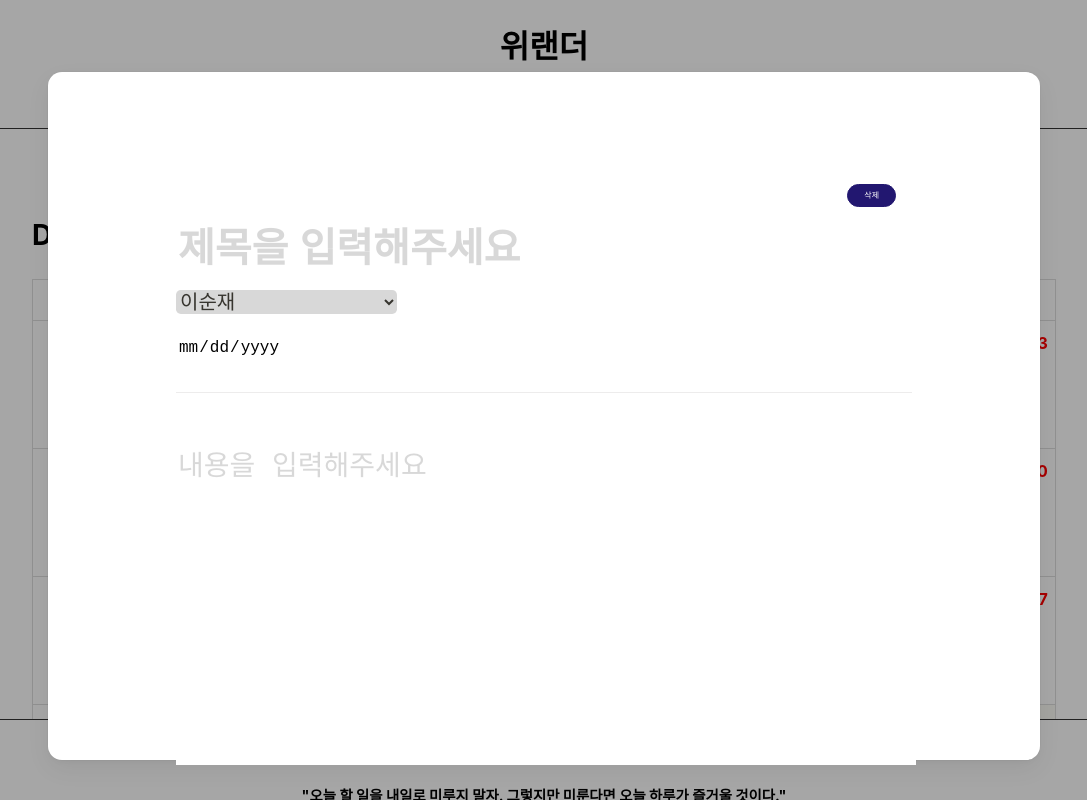
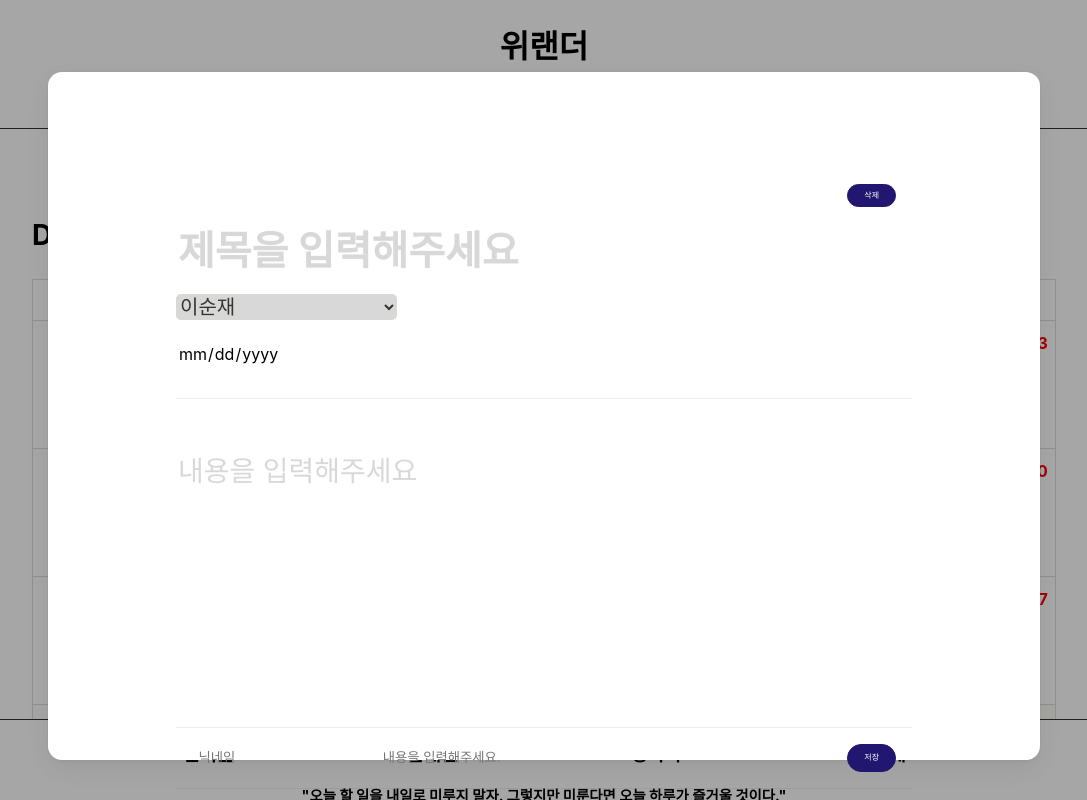
Before and after one commit to leesoonjae/calendar-pj, a React (Create React App) app: page / in a window 1280 px wide. Both pictures are taken after a click on the button "이벤트 추가". Shown: the top 800 px of the page, without its empty margins (96-1183 px from the left). Built offline with nearby package versions, Linux system fonts and the light colour scheme.

Commit message:
add z-index
- Header에 z-index 추가합니다

@Jeong hana

```diff
--- a/src/components/Header/Header.jsx
+++ b/src/components/Header/Header.jsx
@@ -10,6 +10,7 @@ const HeaderStyled = styled.div`
   height: 8rem;
   text-align: center;
   border-bottom: 1px solid #333;
+  z-index: 5;
 `;
 
 const Header = (props) => {
--- a/src/components/todo/TodoItem.jsx
+++ b/src/components/todo/TodoItem.jsx
@@ -110,7 +110,6 @@ const TodoItem = () => {
         value={todoContentValue}
         onChange={handleContentChange}
       ></TodoDescritionStyled>
-      {/* <Button onClick={handleOnClickSaveButton}>추가</Button> */}
     </>
   );
 };
@@ -137,6 +136,10 @@ const TodoDatePicker = styled.input`
     cursor: pointer;
     background: transparent;
   }
+  font-family: ui-sans-serif, -apple-system, BlinkMacSystemFont, "Segoe UI",
+    Helvetica, "Apple Color Emoji", Arial, sans-serif, "Segoe UI Emoji",
+    "Segoe UI Symbol";
+  -webkit-font-smoothing: auto;
 `;
 
 const TodoTitleStyled = styled.input`
@@ -159,11 +162,16 @@ const TodoTitleStyled = styled.input`
   .forcePlaceholder:after {
     content: attr(placeholder);
   }
+
+  font-family: ui-sans-serif, -apple-system, BlinkMacSystemFont, "Segoe UI",
+    Helvetica, "Apple Color Emoji", Arial, sans-serif, "Segoe UI Emoji",
+    "Segoe UI Symbol";
+  -webkit-font-smoothing: auto;
 `;
 
 const TodoDescritionStyled = styled.textarea`
   width: 100%;
-  height: 20rem;
+  height: 15rem;
   margin-top: 3rem;
   font-size: 28px;
   font-weight: 500;
@@ -175,6 +183,11 @@ const TodoDescritionStyled = styled.textarea`
   &:focus {
     outline: none;
   }
+
+  font-family: ui-sans-serif, -apple-system, BlinkMacSystemFont, "Segoe UI",
+    Helvetica, "Apple Color Emoji", Arial, sans-serif, "Segoe UI Emoji",
+    "Segoe UI Symbol";
+  -webkit-font-smoothing: auto;
 `;
 
 const TodoPostDeleteButtonContainer = styled.div`
@@ -201,6 +214,11 @@ const TodoUserNameStyled = styled.select`
   .forcePlaceholder:after {
     content: attr(placeholder);
   }
+
+  font-family: ui-sans-serif, -apple-system, BlinkMacSystemFont, "Segoe UI",
+    Helvetica, "Apple Color Emoji", Arial, sans-serif, "Segoe UI Emoji",
+    "Segoe UI Symbol";
+  -webkit-font-smoothing: auto;
 `;
 
 export default TodoItem;
```
